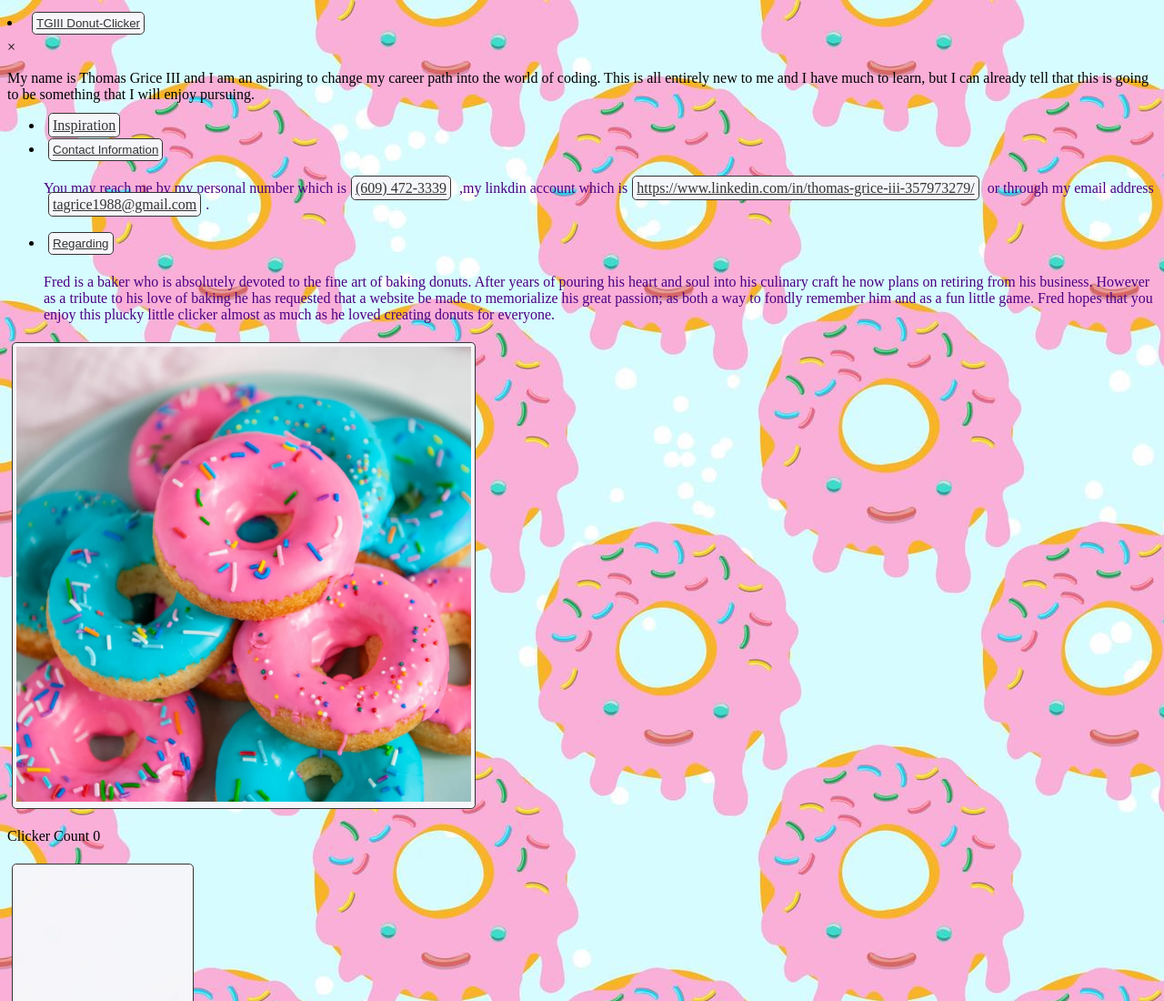
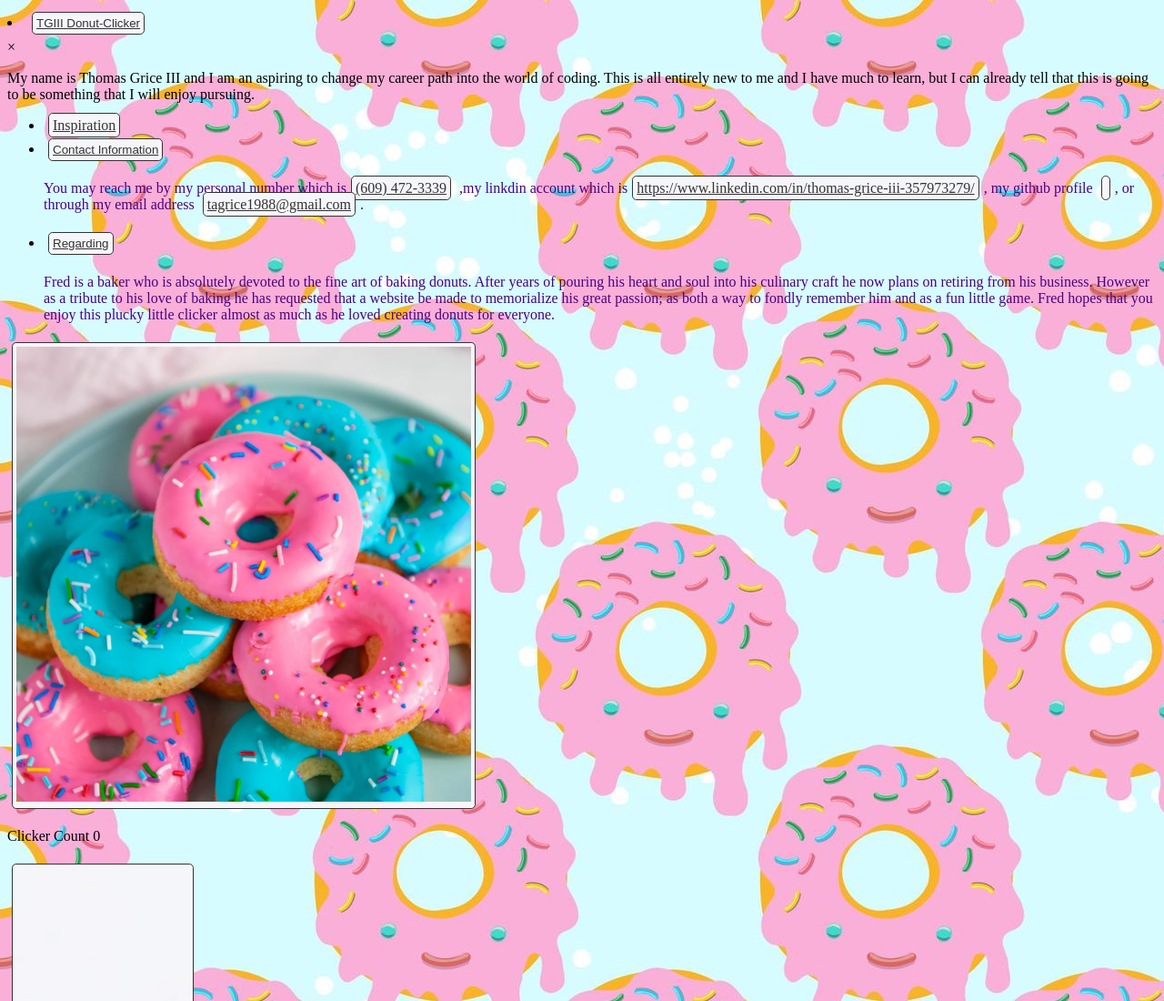
Before and after one commit to TaGrice1988/Official-Donut-Clicker, a plain HTML site: page index.html in a window 1280 px wide. Shown: the top 1100 px of the page at 91% size. Drawn offline with Linux system fonts and the light colour scheme; a script that the page names is missing.

Commit message:
adding github account to contacts

```diff
--- a/index.html
+++ b/index.html
@@ -31,7 +31,7 @@
     <ul>
         <li><a href="https://orteil.dashnet.org/cookieclicker/" target="_blank">Inspiration</a></li>
 
-        <li><button class="menubtns"> Contact Information</button><div class="contact"><p style="color: indigo;">You may reach me by my personal number which is<a href="tel:(609) 472-3339">(609) 472-3339</a>  ,my linkdin account which is<a href="https://www.linkedin.com/in/thomas-grice-iii-357973279/" target="_blank">https://www.linkedin.com/in/thomas-grice-iii-357973279/</a> or through my email address <a href="mailto: tagrice1988@gmail.com">tagrice1988@gmail.com</a>.</p></div></li>
+        <li><button class="menubtns"> Contact Information</button><div class="contact"><p style="color: indigo;">You may reach me by my personal number which is<a href="tel:(609) 472-3339">(609) 472-3339</a>  ,my linkdin account which is<a href="https://www.linkedin.com/in/thomas-grice-iii-357973279/" target="_blank">https://www.linkedin.com/in/thomas-grice-iii-357973279/</a>, my github profile <a href="https://github.com/TaGrice1988"></a>, or through my email address <a href="mailto: tagrice1988@gmail.com">tagrice1988@gmail.com</a>.</p></div></li>
 
 
         <li><button class="menubtns">
```
